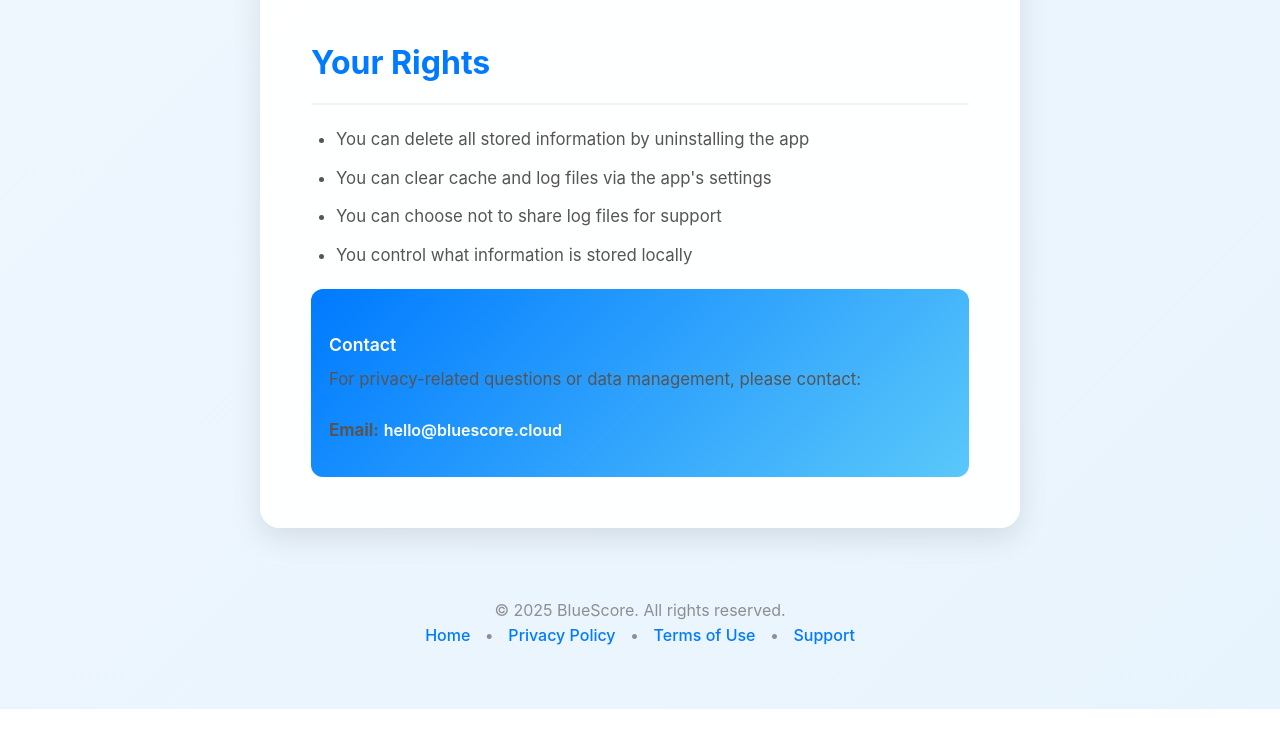
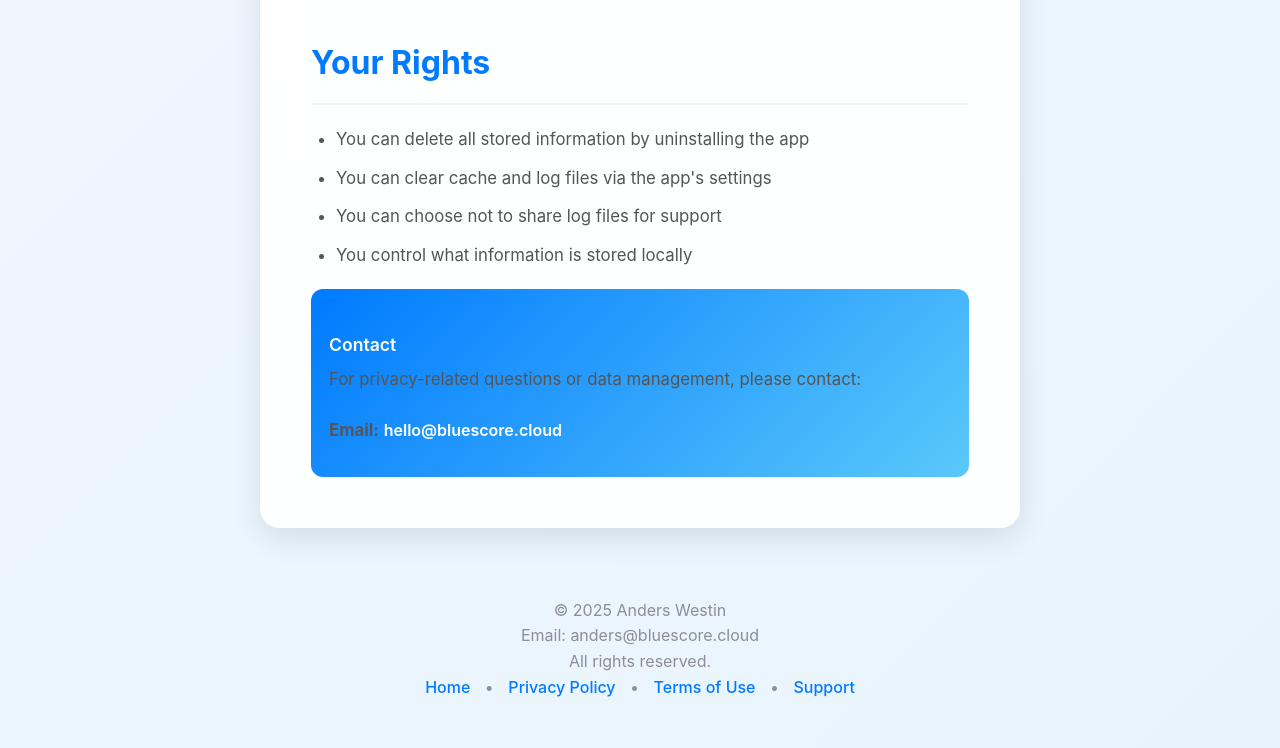
Before and after one commit to andropandro/bluescore-landing, a plain HTML site: page privacypolicy/index.html in a window 1280 px wide. Shown: the part 3133-3881 px from the top of the page. Before the commit the page ends 3842 px from the top, so only its background shows below. Drawn offline with Linux system fonts and the light colour scheme.

Commit message:
Update index.html

```diff
--- a/privacypolicy/index.html
+++ b/privacypolicy/index.html
@@ -328,7 +328,9 @@
 
         <!-- Footer -->
         <div class="footer">
-            <p>&copy; 2025 BlueScore. All rights reserved.</p>
+            <p>&copy; 2025 Anders Westin</p>
+            <p>Email: anders@bluescore.cloud</p>
+            <p>All rights reserved.</p>
             <p>
                 <a href="../">Home</a> •
                 <a href="https://www.bluescore.cloud/privacypolicy/">Privacy Policy</a> •
```
